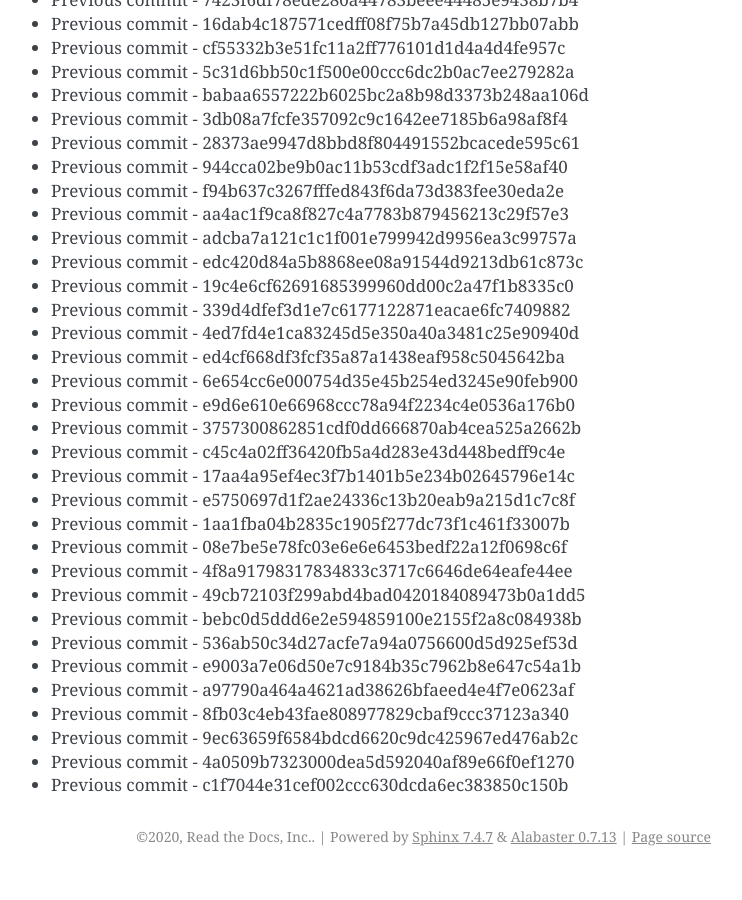
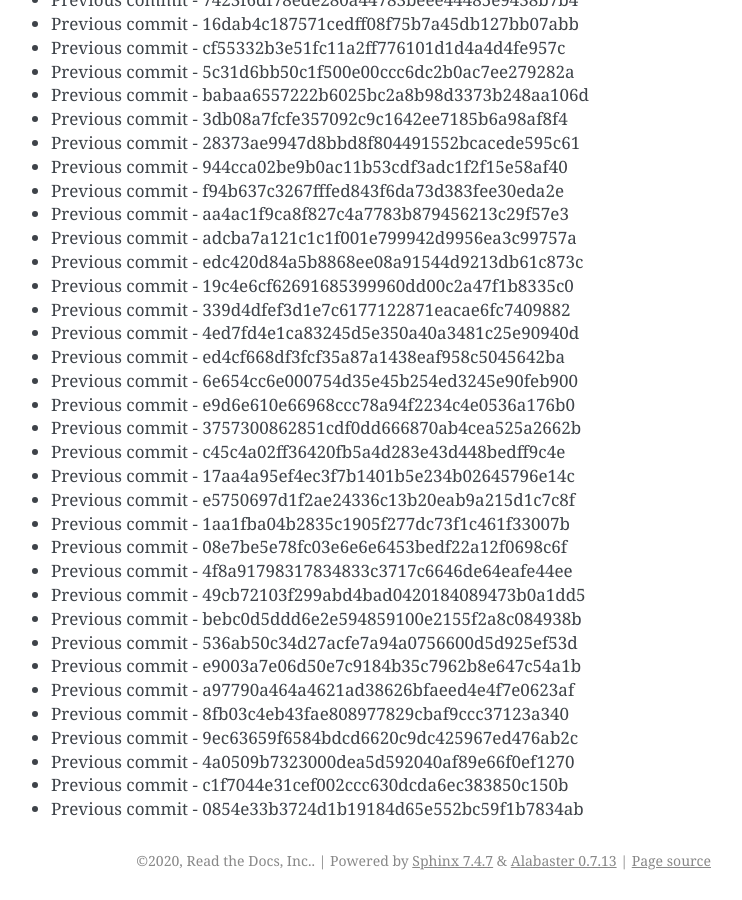
Before and after one commit to readthedocs/rtd-git-stresstest, a Sphinx documentation site: the page built from docs/updates.rst, in a window 1280 px wide and 900 px high, scrolled down 93487 px. Shown: the whole window, without its empty margins (399-1141 px from the left). Built offline with Sphinx 7.4.7, drawn with Linux system fonts in a browser that asks for light colours; before the commit the page ends 94363 px from its top, so only the background shows below that.

Commit message:
Generating commit from previous: 0854e33b3724d1b19184d65e552bc59f1b7834ab

```diff
--- a/docs/updates.rst
+++ b/docs/updates.rst
@@ -3960,3 +3960,4 @@ It can be tested for any performance characteristics.
 * Previous commit - 9ec63659f6584bdcd6620c9dc425967ed476ab2c
 * Previous commit - 4a0509b7323000dea5d592040af89e66f0ef1270
 * Previous commit - c1f7044e31cef002ccc630dcda6ec383850c150b
+* Previous commit - 0854e33b3724d1b19184d65e552bc59f1b7834ab
```
